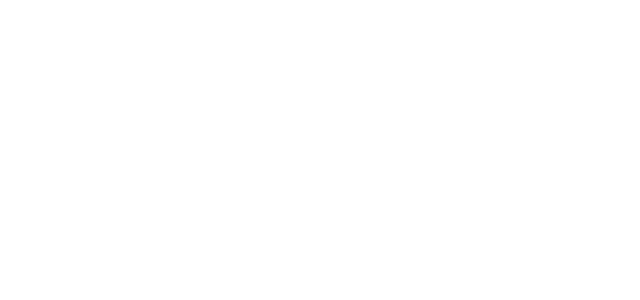
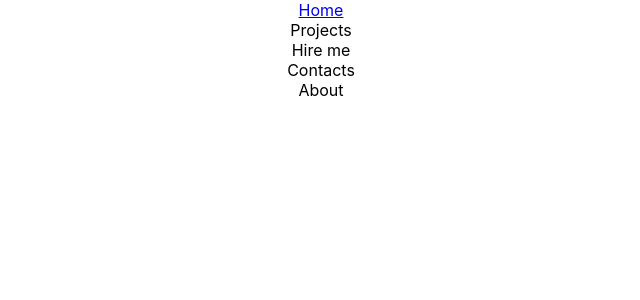
Before and after one commit to y-emam/my-website, a React (Create React App) app: page / in a window 1280 px wide. Shown: the top 300 px of the page, without its empty margins (319-959 px from the left). Built offline with nearby package versions, Linux system fonts and the light colour scheme.

Commit message:
created the routes and starting of the pages

```diff
--- a/package.json
+++ b/package.json
@@ -6,7 +6,9 @@
     "@testing-library/jest-dom": "^5.16.5",
     "@testing-library/react": "^13.4.0",
     "@testing-library/user-event": "^13.5.0",
+    "bootstrap": "^5.2.3",
     "react": "^18.2.0",
+    "react-bootstrap": "^2.7.2",
     "react-dom": "^18.2.0",
     "react-scripts": "5.0.1",
     "web-vitals": "^2.1.4"
@@ -34,5 +36,8 @@
       "last 1 firefox version",
       "last 1 safari version"
     ]
+  },
+  "devDependencies": {
+    "react-router-dom": "^6.9.0"
   }
 }
--- a/src/App.js
+++ b/src/App.js
@@ -1,7 +1,27 @@
 import "./App.css";
+import HomePage from "./pages/home";
+import { BrowserRouter as Router, Routes, Route } from "react-router-dom";
+import Projects from "./pages/projects";
+import HireMe from "./pages/hire-me";
+import Contacts from "./pages/contact";
+import About from "./pages/about";
+import NoPage from "./pages/no-page";
 
 function App() {
-  return <div className="App"></div>;
+  return (
+    <div className="App">
+      <Router>
+        <Routes>
+          <Route path="/" element={<HomePage />} />
+          <Route path="projects" element={<Projects />} />
+          <Route path="hire-me" element={<HireMe />} />
+          <Route path="contact" element={<Contacts />} />
+          <Route path="about" element={<About />} />
+          <Route path="*" element={<NoPage />} />
+        </Routes>
+      </Router>
+    </div>
+  );
 }
 
 export default App;
--- /dev/null
+++ b/src/components/navbar.js
@@ -0,0 +1,15 @@
+function Navbar() {
+  return (
+    <header className="navbar">
+      <a href="/" className="navbar-item">
+        Home
+      </a>
+      <div className="navbar-item">Projects</div>
+      <div className="navbar-item">Hire me</div>
+      <div className="navbar-item">Contacts</div>
+      <div className="navbar-item">About</div>
+    </header>
+  );
+}
+
+export default Navbar;
--- /dev/null
+++ b/src/pages/about.js
@@ -0,0 +1,5 @@
+function About() {
+  return <div className="about">About</div>;
+}
+
+export default About;
--- /dev/null
+++ b/src/pages/contact.js
@@ -0,0 +1,5 @@
+function Contacts() {
+  return <div className="contacts">Contacts</div>;
+}
+
+export default Contacts;
--- /dev/null
+++ b/src/pages/hire-me.js
@@ -0,0 +1,5 @@
+function HireMe() {
+  return <div className="Hire-me">HireMe</div>;
+}
+
+export default HireMe;
--- /dev/null
+++ b/src/pages/home.js
@@ -0,0 +1,11 @@
+import Navbar from "../components/navbar";
+
+function HomePage() {
+  return (
+    <div className="home-page">
+      <Navbar />
+    </div>
+  );
+}
+
+export default HomePage;
--- /dev/null
+++ b/src/pages/no-page.js
@@ -0,0 +1,5 @@
+function NoPage() {
+  return <div className="no-page">NoPage</div>;
+}
+
+export default NoPage;
--- /dev/null
+++ b/src/pages/projects.js
@@ -0,0 +1,5 @@
+function Projects() {
+  return <div className="projects">Projects</div>;
+}
+
+export default Projects;
```
Also changed, not shown: 1 other file (tests, documents, lock files or other folders).
